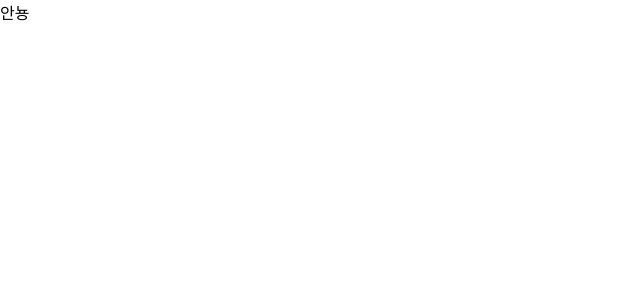
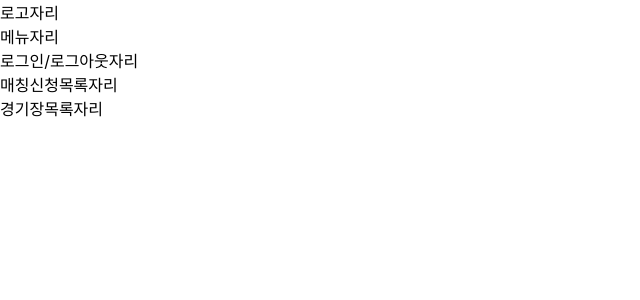
Before and after one commit to TeamGuu/TeamGuu-frontend, a React (Create React App) app in the folder capstone/: page / in a window 1280 px wide. Shown: the top 300 px of the page, without its empty margins (0-640 px from the left). Built offline with nearby package versions, Linux system fonts and the light colour scheme.

Commit message:
feat: 메인화면 틀 잡기

```diff
--- a/capstone/package.json
+++ b/capstone/package.json
@@ -8,6 +8,7 @@
     "@testing-library/user-event": "^13.5.0",
     "react": "^18.2.0",
     "react-dom": "^18.2.0",
+    "react-router-dom": "^6.10.0",
     "react-scripts": "5.0.1",
     "web-vitals": "^2.1.4"
   },
--- a/capstone/src/App.js
+++ b/capstone/src/App.js
@@ -1,11 +1,18 @@
+import React from 'react';
 import logo from './logo.svg';
+import {BrowserRouter, Route, Routes} from 'react-router-dom';
 import './App.css';
 
-function App() {
+//Pages
+import MainPage from './page/MainPage';
+
+const App = (props) => {
   return (
-    <div className="App">
-      안뇽
-    </div>
+    <BrowserRouter>
+      <Routes>
+        <Route path='/' element={<MainPage/>} />
+      </Routes>
+    </BrowserRouter>
   );
 }
 
--- /dev/null
+++ b/capstone/src/page/MainPage.js
@@ -0,0 +1,32 @@
+import React from "react";
+import {Link} from "react-router-dom";
+
+const MainPage = (props) => {
+
+    return(
+        <>
+            <div class="top">
+                <div class="logo">
+                    로고자리
+                </div>
+                <nav class="navi">
+                    메뉴자리
+                </nav>
+                <div class="loginout">
+                    로그인/로그아웃자리
+                </div>
+            </div>
+            <div class="content">
+                <div class="matchList">
+                    매칭신청목록자리
+                </div>
+                <div class="stadiumList">
+                    경기장목록자리
+                </div>
+            </div>
+        </>
+
+    );
+}
+
+export default MainPage;
```
Also changed, not shown: 2 other files (tests, documents, lock files or other folders).
